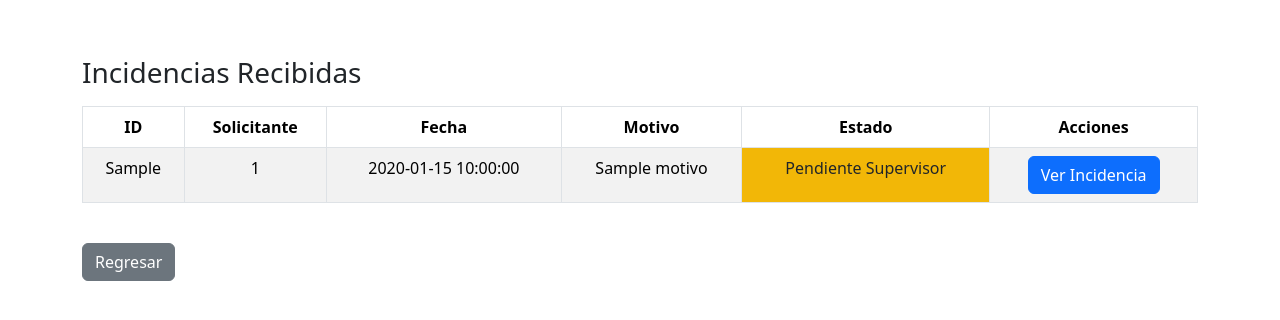
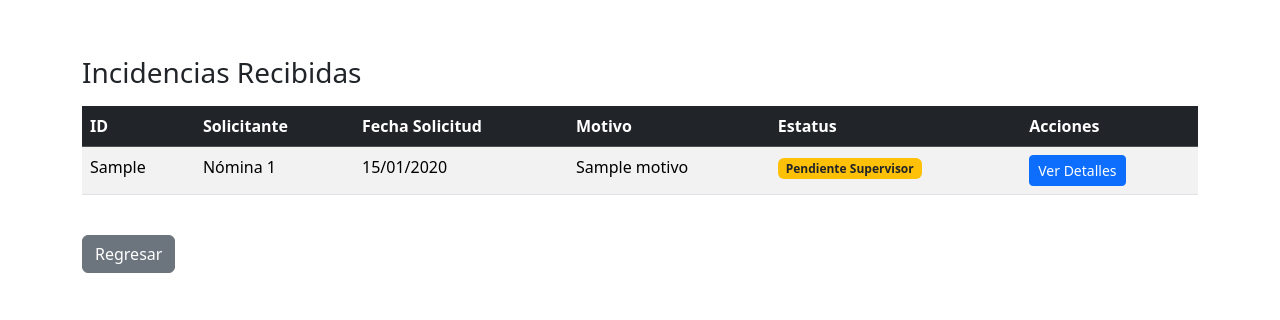
Before and after one commit to ValencianoAlan/IncidenciasTohken, a Flask app: template Original/app/views/templates/solicitudes_recibidas.html in a window 1280 px wide. Shown: the part 70-390 px from the top of the page. Run offline with Flask 3, Linux system fonts and the light colour scheme; the template is opened without the code that fills it: most values are stand-ins (such as "Sample title", 1, 10 or a date in 2020); data that the repository does not hold is empty.

Commit message:
Incidencias recibidas
El supervisor y el gerente podran ver todas las incidencias que han recibido

```diff
--- a/Original/app/models/user_model.py
+++ b/Original/app/models/user_model.py
@@ -430,16 +430,23 @@ class UserModel:
             cursor.close()
             conn.close()
 
-    def get_solicitudes_recibidas(self, numNomina_jefe, rol_usuario, orden='asc'):
+    def get_solicitudes_recibidas(self, numNomina_jefe, orden='asc'):
         conn = self.get_connection()
         cursor = conn.cursor()
         try:
             query = """
-                SELECT idIncidencia, numNomina_solicitante, fecha_solicitud,
-                    motivo, estatus, aprobado_por_supervisor, aprobado_por_gerente
+                SELECT
+                    idIncidencia,
+                    numNomina_solicitante,
+                    fecha_solicitud,
+                    motivo,
+                    estatus,
+                    aprobado_por_supervisor,
+                    aprobado_por_gerente,
+                    fecha_aprobacion_supervisor,
+                    fecha_aprobacion_gerente
                 FROM incidencias
-                WHERE (jefe_directo = ? AND (estatus IN ('Pendiente Supervisor', 'Aprobada', 'Rechazada')))
-                OR (gerente_responsable = ? AND (estatus IN ('Pendiente Gerente', 'Aprobada', 'Rechazada')))
+                WHERE jefe_directo = ? OR gerente_responsable = ?
                 ORDER BY
                     CASE WHEN estatus IN ('Pendiente Supervisor', 'Pendiente Gerente') THEN 1 ELSE 2 END,
                     idIncidencia {}
--- a/Original/app/views/templates/solicitudes_recibidas.html
+++ b/Original/app/views/templates/solicitudes_recibidas.html
@@ -34,43 +34,54 @@
         <h1 class="h3 mb-3">Incidencias Recibidas</h1>
 
         <div class="table-responsive">
-            <table class="table table-striped table-bordered">
-                <thead>
+            <table class="table table-striped table-hover">
+                <thead class="table-dark">
                     <tr>
-                        <th class="text-center">ID</th>
-                        <th class="text-center">Solicitante</th>
-                        <th class="text-center">Fecha</th>
-                        <th class="text-center">Motivo</th>
-                        <th class="text-center">Estado</th>
-                        <th class="text-center">Acciones</th>
+                        <th>ID</th>
+                        <th>Solicitante</th>
+                        <th>Fecha Solicitud</th>
+                        <th>Motivo</th>
+                        <th>Estatus</th>
+                        <th>Acciones</th>
                     </tr>
                 </thead>
                 <tbody>
                     {% for solicitud in solicitudes %}
                     <tr>
-                        <td class="text-center">{{ solicitud.idIncidencia }}</td>
-                        <td class="text-center">{{ solicitud.numNomina_solicitante }}</td>
-                        <td class="text-center">{{ solicitud.fecha_solicitud }}</td>
-                        <td class="text-center">{{ solicitud.motivo }}</td>
-                        <td class="text-center
-                            {{ 'bg-success text-white' if solicitud.estatus == 'Aprobada' else
-                            'bg-danger text-white' if solicitud.estatus == 'Rechazada' else
-                            'bg-warning text-dark' if solicitud.estatus == 'Pendiente Supervisor' else
-                            'bg-info text-white' if solicitud.estatus == 'Pendiente Gerente' else
-                            'bg-secondary text-white' }}">
-                            {{ solicitud.estatus }}
+                        <td>{{ solicitud.idIncidencia }}</td>
+                        <td>{{ obtener_nombre_usuario(solicitud.numNomina_solicitante) }}</td>
+                        <td>{{ solicitud.fecha_solicitud.strftime('%d/%m/%Y') if solicitud.fecha_solicitud else '' }}</td>
+                        <td>{{ solicitud.motivo }}</td>
+                        <td>
+                            {% if solicitud.estatus == 'Aprobada' %}
+                                <span class="badge bg-success">{{ solicitud.estatus }}</span>
+                            {% elif solicitud.estatus == 'Rechazada' %}
+                                <span class="badge bg-danger">{{ solicitud.estatus }}</span>
+                            {% elif solicitud.estatus == 'Cancelada' %}
+                                <span class="badge bg-secondary">{{ solicitud.estatus }}</span>
+                            {% elif solicitud.estatus == 'Pendiente Supervisor' %}
+                                <span class="badge bg-warning text-dark">{{ solicitud.estatus }}</span>
+                            {% elif solicitud.estatus == 'Pendiente Gerente' %}
+                                <span class="badge bg-info text-dark">{{ solicitud.estatus }}</span>
+                            {% else %}
+                                <span class="badge bg-light text-dark">{{ solicitud.estatus }}</span>
+                            {% endif %}
                         </td>
-                        <td class="text-center">
+                        <td>
                             <a href="{{ url_for('incidencias.ver_incidencia',
-                                idIncidencia=solicitud.idIncidencia,
-                                origen='incidencias_recibidas') }}"
-                                class="btn btn-primary">
-                                Ver Incidencia
+                                  idIncidencia=solicitud.idIncidencia, origen='recibidas') }}"
+                               class="btn btn-sm btn-primary">
+                                Ver Detalles
                             </a>
-
                             {% if solicitud.estatus in ['Pendiente Supervisor', 'Pendiente Gerente'] %}
-                                {% set puede_aprobar = (session['rol'] == 'Supervisor' and solicitud.estatus == 'Pendiente Supervisor') or
-                                                      (session['rol'] == 'Gerente' and solicitud.estatus == 'Pendiente Gerente') %}
+                                {% if (solicitud.estatus == 'Pendiente Supervisor' and session['numNomina'] == solicitud.jefe_directo) or
+                                      (solicitud.estatus == 'Pendiente Gerente' and session['numNomina'] == solicitud.gerente_responsable) %}
+                                    <a href="{{ url_for('incidencias.ver_incidencia',
+                                          idIncidencia=solicitud.idIncidencia, origen='recibidas') }}"
+                                       class="btn btn-sm btn-success">
+                                        Procesar
+                                    </a>
+                                {% endif %}
                             {% endif %}
                         </td>
                     </tr>
```
Also changed, not shown: Original/app/controllers/incidencias_controller.py (+7 -5 lines), Original/app/views/templates/mis_solicitudes.html (+28 -22 lines).
